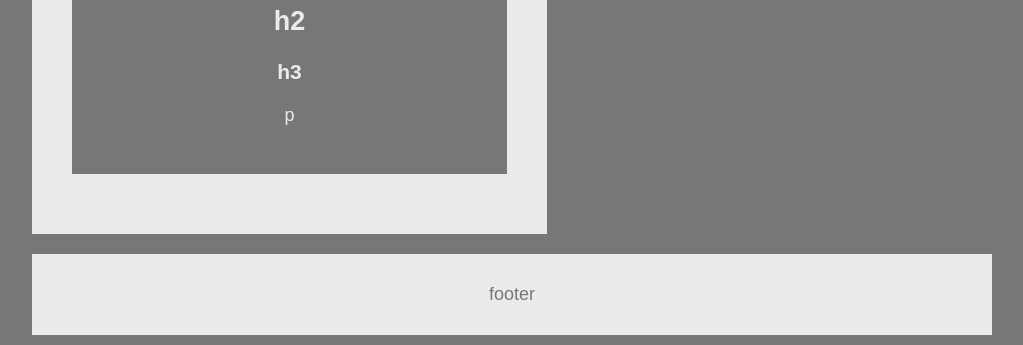
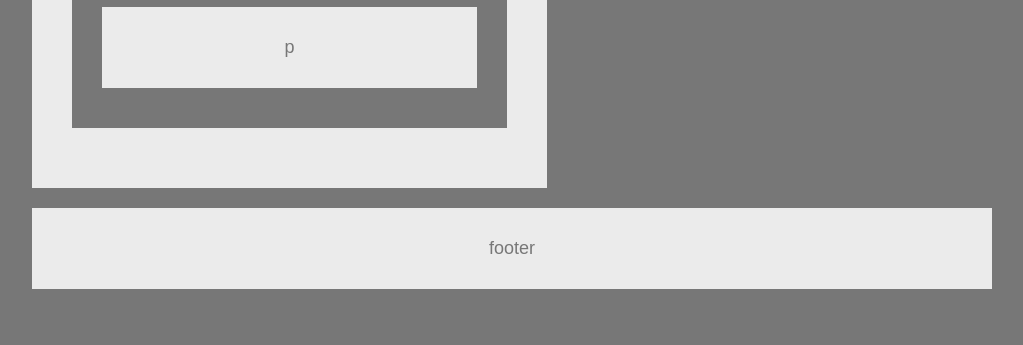
Before and after one commit to sandimas01/HW-Wireframe, a plain HTML site: page index.html in a window 1280 px wide. Shown: the part 466-811 px from the top of the page, without its empty margins (128-1151 px from the left). Drawn offline with Linux system fonts and the light colour scheme.

Commit message:
somewhat unfinished rev2

```diff
--- a/index.html
+++ b/index.html
@@ -16,11 +16,11 @@
                 <div class="panel-primary">
                     <div class="panel-heading">section</div>
                     <div class="panel-body">article
-                        <div class="panel-body-content-1">
-<h1>h1</h1><h2>h2</h2><h3>h3</h3>
+                        <div class="panel-body-content">
+h1 h2 h3
                         </div>
-                        <div class="panel-body-content-2">
-<p>p</p>
+                        <div class="panel-body-content">
+p
                         </div>
                     </div>
                 </div>
--- a/style.css
+++ b/style.css
@@ -2,7 +2,7 @@ body {
     background-color: #777;
     font-family: 'Arial', 'Helvetica Neue', Helvetica, sans-serif;
     font-size: 18px;
-    color: #777
+
    /* color: #ebebeb;*/
 }
 
@@ -16,11 +16,13 @@ body {
 .footer,
 .column,
 .panel-primary,
-.panel-heading {
+.panel-heading,
+.panel-body-content {
     padding: 30px;
     margin-bottom: 10px;
     background-color: #ebebeb;
     text-align: center;
+    color: #777
 }
 
 
```
